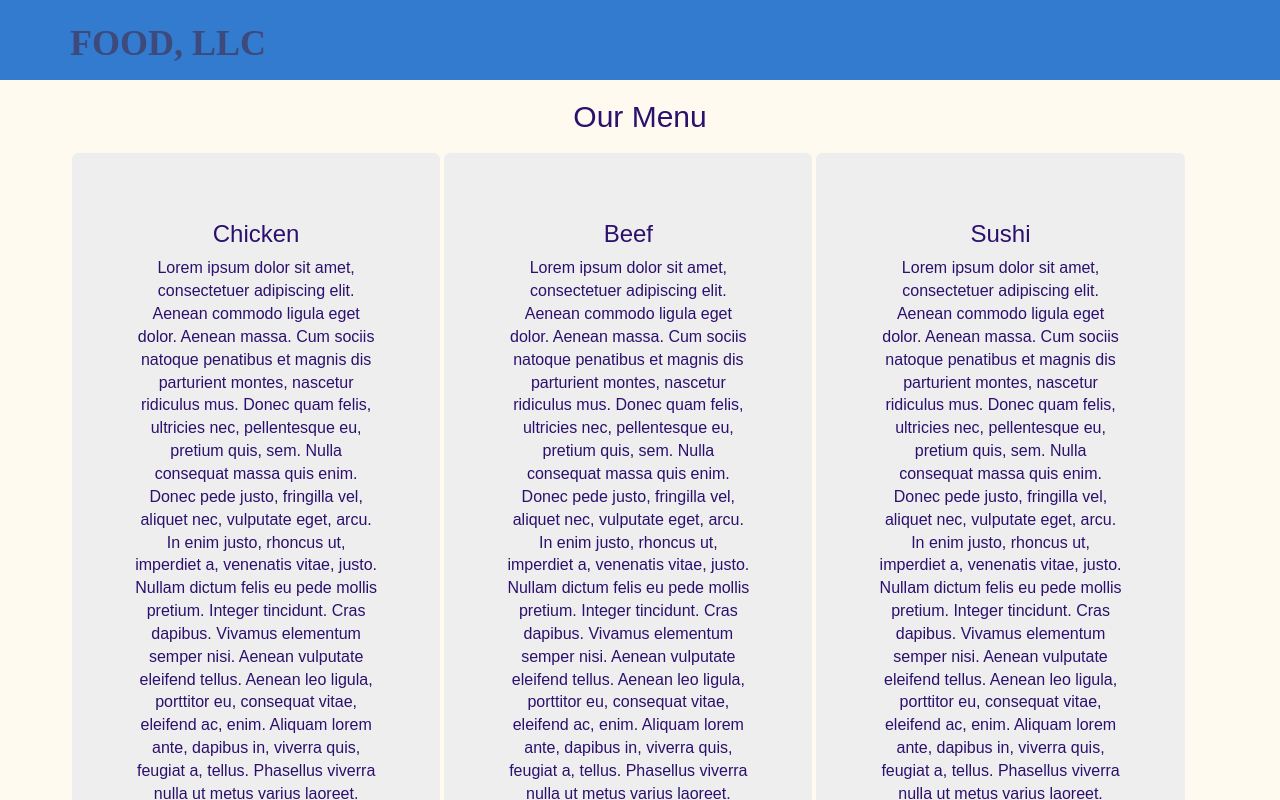
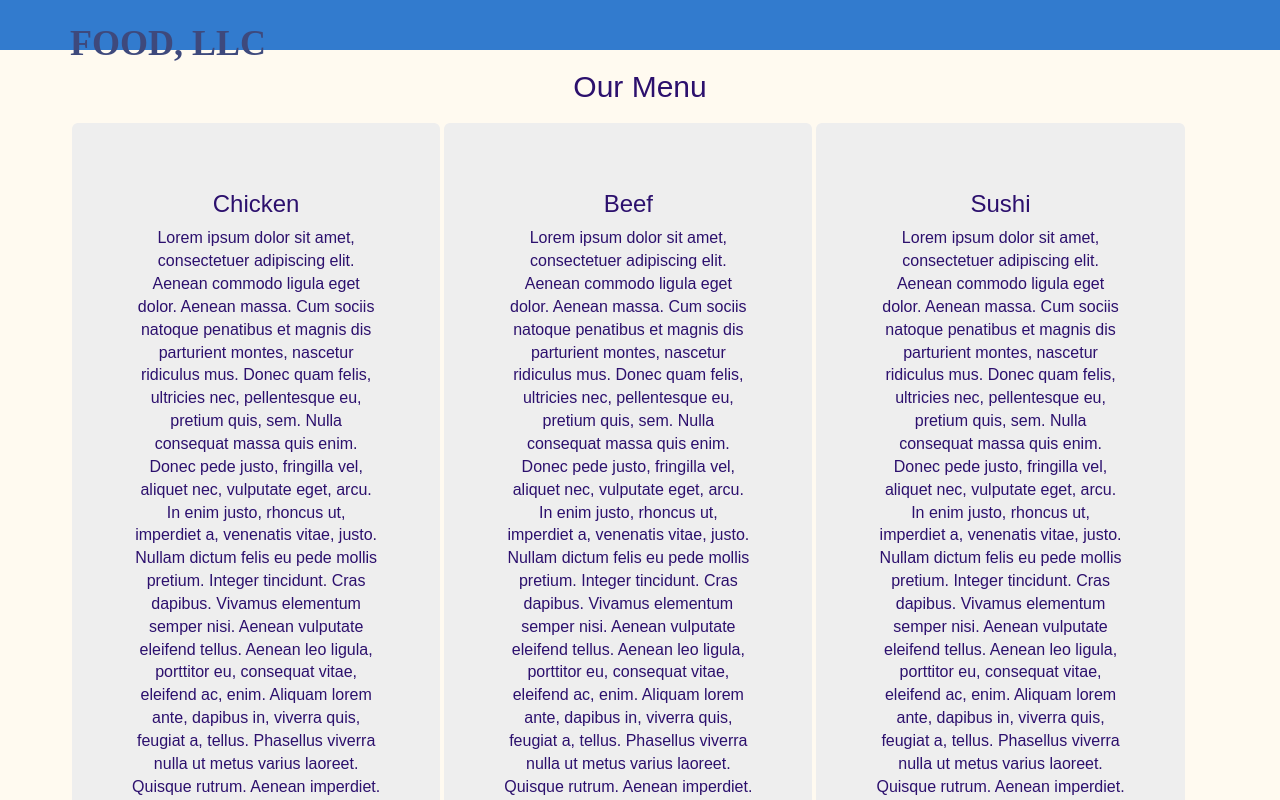
Before and after one commit to coreydixon93/Module-3-Solution, a plain HTML site: page index.html in a window 1280 px wide. Shown: the top 800 px of the page. Drawn offline with Linux system fonts and the light colour scheme; a web font is replaced by a local one.

Commit message:
Module 3 Solution

```diff
--- a/css/styles.css
+++ b/css/styles.css
@@ -15,7 +15,7 @@ h2{
   background-color: rgb(50, 123, 206);
   border-radius: 0;
   border: 0;
-  height: 80px;
+  height: auto;
 }
 .navbar-brand {
   padding-top: 30px;
```
